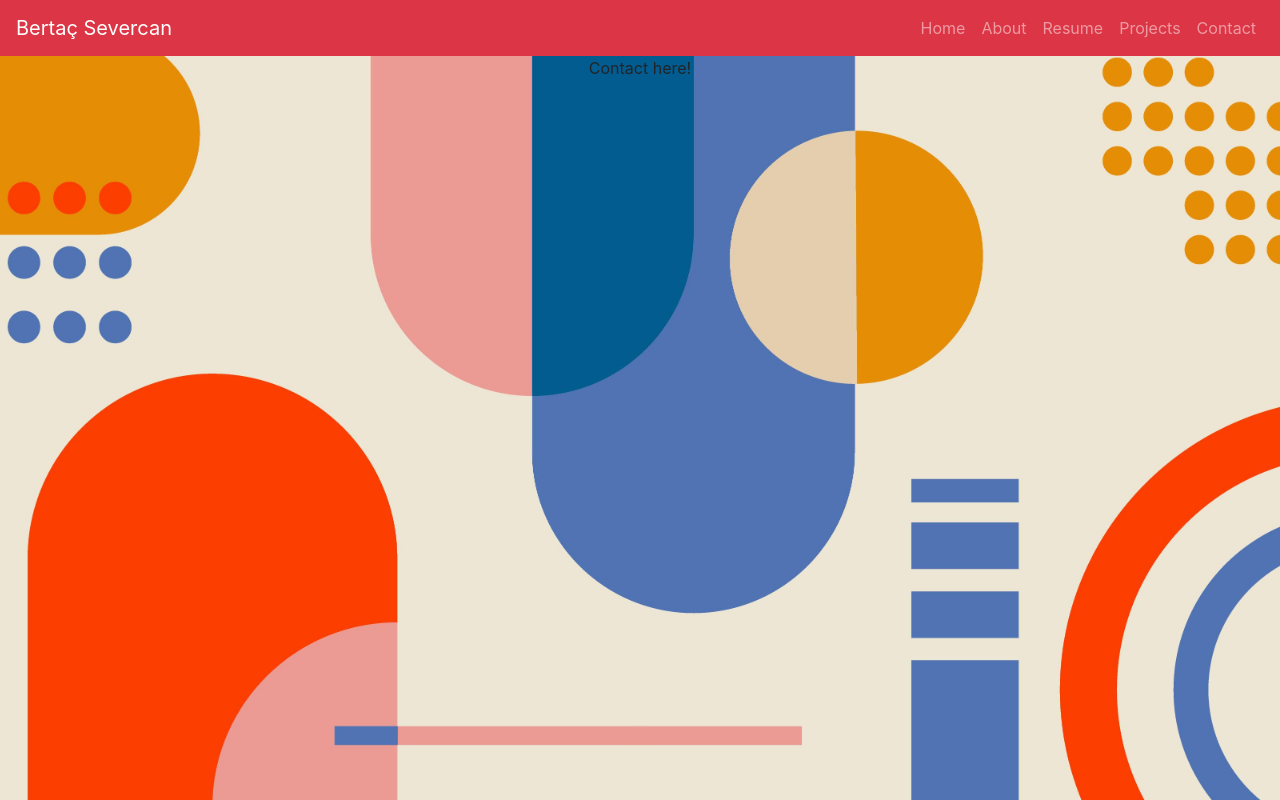
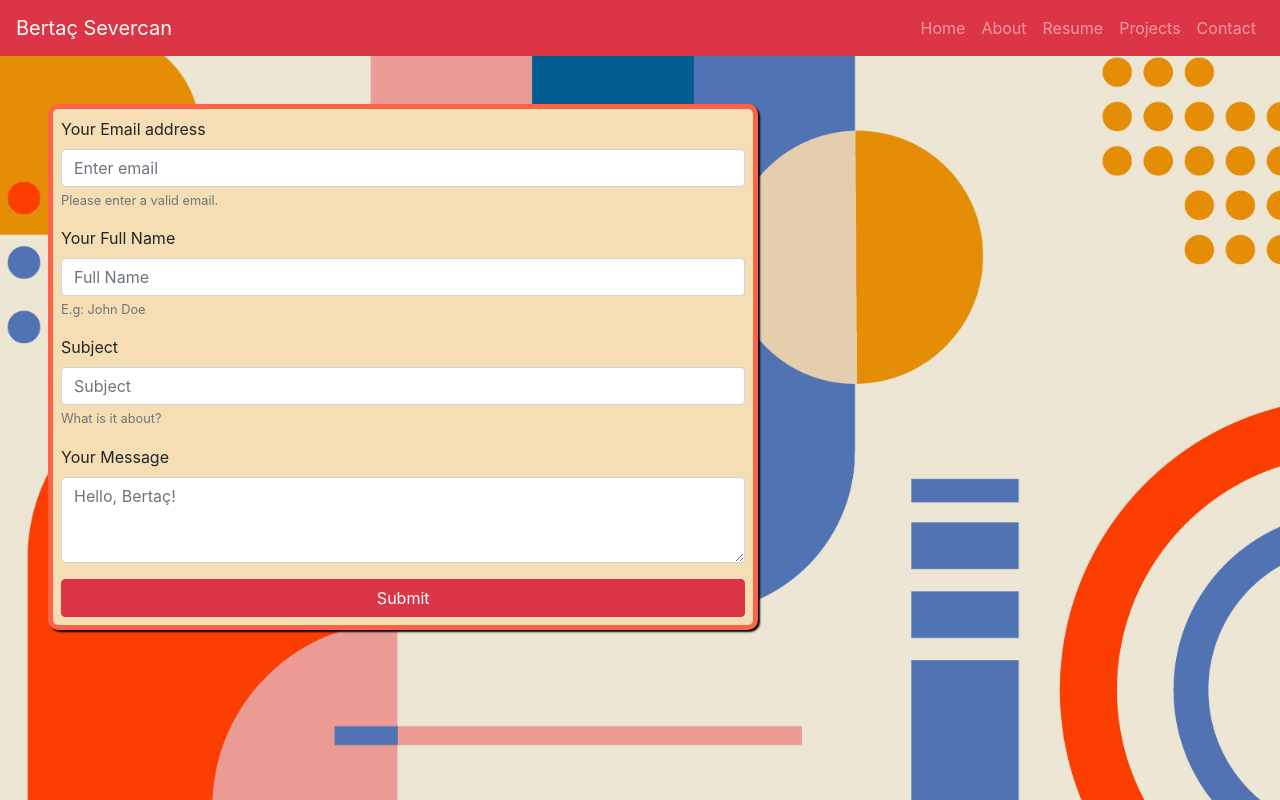
Before and after one commit to bertacsevercan/my-portfolio, a React (Create React App) app: page /contact in a window 1280 px wide. Built offline with nearby package versions, Linux system fonts and the light colour scheme.

Commit message:
add contact form

```diff
--- a/src/containers/About/index.jsx
+++ b/src/containers/About/index.jsx
@@ -3,6 +3,7 @@ import { Link } from "react-router-dom";
 import "./style.css";
 import Image from "react-bootstrap/Image";
 import pp from "../../images/pp.jpeg";
+
 const About = () => {
   return (
     <div className="about">
--- a/src/containers/About/style.css
+++ b/src/containers/About/style.css
@@ -1,5 +1,4 @@
 .about-text-wrapper {
-
   border: tomato solid 5px;
   background: wheat;
   border-radius: 10px;
--- a/src/containers/Contact/index.jsx
+++ b/src/containers/Contact/index.jsx
@@ -1,7 +1,47 @@
 import React from "react";
+import Form from 'react-bootstrap/Form';
+import Button from "react-bootstrap/Button";
+import "./style.css";
 
 const Contact = () => {
-  return <div>Contact here!</div>;
+  return (
+  <div className="contact">
+    <div className="form-wrapper">
+    <Form name="contact" method="POST" data-netlify="true">
+  <Form.Group controlId="formBasicEmail">
+    <Form.Label>Your Email address</Form.Label>
+    <Form.Control type="email" placeholder="Enter email" />
+    <Form.Text className="text-muted">
+      Please enter a valid email.
+    </Form.Text>
+  </Form.Group>
+  <Form.Group controlId="formInputName">
+    <Form.Label>Your Full Name</Form.Label>
+    <Form.Control placeholder="Full Name" />
+    <Form.Text className="text-muted">
+      E.g: John Doe
+    </Form.Text>
+  </Form.Group>
+
+  <Form.Group controlId="formInputSubject">
+    <Form.Label>Subject</Form.Label>
+    <Form.Control placeholder="Subject" />
+    <Form.Text className="text-muted">
+      What is it about?
+    </Form.Text>
+  </Form.Group>
+  <Form.Group controlId="form.ControlTextarea">
+    <Form.Label>Your Message</Form.Label>
+    <Form.Control placeholder="Hello, Bertaç!" as="textarea" rows={3} />
+  </Form.Group>
+
+  <Button variant="danger" type="submit" block>
+    Submit
+  </Button>
+</Form>
+</div>
+  </div>
+  );
 };
 
 export default Contact;
--- /dev/null
+++ b/src/containers/Contact/style.css
@@ -0,0 +1,14 @@
+.form-wrapper {
+    text-align: left;
+    width: 60%;
+    border: tomato solid 5px;
+    background: wheat;
+    border-radius: 10px;
+    padding: 0.5em;
+    box-shadow: black 2px 2px 2px;
+    text-align: left;
+}
+
+.contact {
+    padding: 3rem;
+}
```
